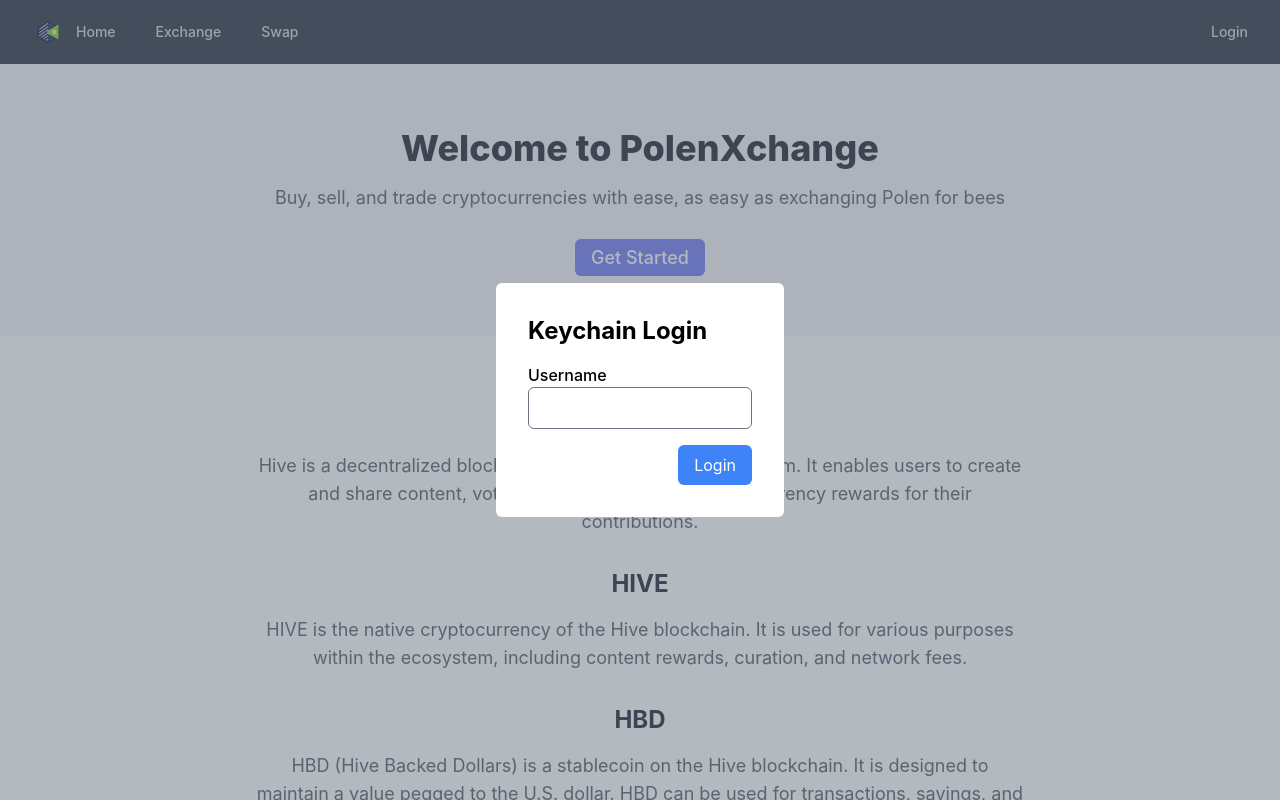
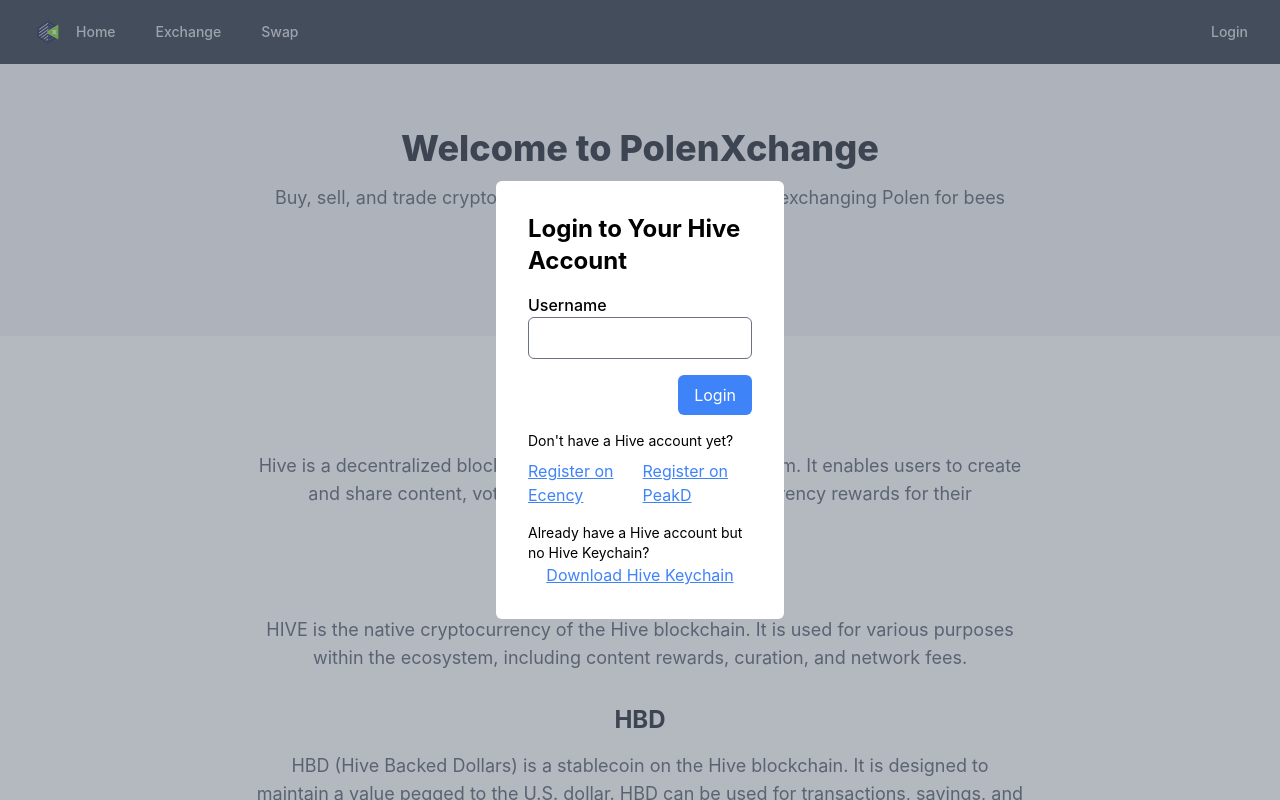
Before and after one commit to PolenXchange/client, a React (Create React App) app: page / in a window 1280 px wide. Both pictures are taken after a click on the button "Login". Shown: the top 800 px of the page. Built offline with nearby package versions, Linux system fonts and the light colour scheme.

Commit message:
more info on login

```diff
--- a/src/components/LoginModal.js
+++ b/src/components/LoginModal.js
@@ -1,6 +1,7 @@
 import React, { useState, useEffect, useRef } from "react";
 import { useDispatch } from "react-redux";
 import { login } from "../redux/auth/authThunk";
+
 const LoginModal = ({ isOpen, onClose }) => {
   const dispatch = useDispatch();
   const [username, setUsername] = useState("");
@@ -12,9 +13,7 @@ const LoginModal = ({ isOpen, onClose }) => {
 
   const handleSubmit = async (e) => {
     e.preventDefault();
-    // Perform login logic here
     await dispatch(login({ username: username, onClose }));
-    // onClose(); // Close the modal after login
   };
 
   useEffect(() => {
@@ -40,7 +39,7 @@ const LoginModal = ({ isOpen, onClose }) => {
   return (
     <div className="fixed inset-0 flex items-center justify-center bg-gray-500 bg-opacity-50 z-50">
       <div ref={modalRef} className="bg-white p-8 rounded-md w-72">
-        <h2 className="text-2xl font-bold mb-4">Keychain Login</h2>
+        <h2 className="text-2xl font-bold mb-4">Login to Your Hive Account</h2>
         <form onSubmit={handleSubmit}>
           <div className="mb-4">
             <label htmlFor="username" className="block font-medium">
@@ -55,7 +54,7 @@ const LoginModal = ({ isOpen, onClose }) => {
             />
           </div>
 
-          <div className="flex justify-end">
+          <div className="flex justify-end mb-4">
             <button
               type="submit"
               className="bg-blue-500 text-white px-4 py-2 rounded-md"
@@ -64,6 +63,40 @@ const LoginModal = ({ isOpen, onClose }) => {
             </button>
           </div>
         </form>
+
+        <p className="text-sm mb-2">Don't have a Hive account yet?</p>
+        <div className="flex justify-between">
+          <a
+            href="https://ecency.com/signup?referral=igormuba"
+            target="_blank"
+            rel="noopener noreferrer"
+            className="text-blue-500 underline"
+          >
+            Register on Ecency
+          </a>
+          <a
+            href="https://peakd.com/register?ref=igormuba"
+            target="_blank"
+            rel="noopener noreferrer"
+            className="text-blue-500 underline"
+          >
+            Register on PeakD
+          </a>
+        </div>
+
+        <p className="text-sm mt-4">
+          Already have a Hive account but no Hive Keychain?
+        </p>
+        <div className="flex justify-center">
+          <a
+            href="https://hive-keychain.com/"
+            target="_blank"
+            rel="noopener noreferrer"
+            className="text-blue-500 underline"
+          >
+            Download Hive Keychain
+          </a>
+        </div>
       </div>
     </div>
   );
```
